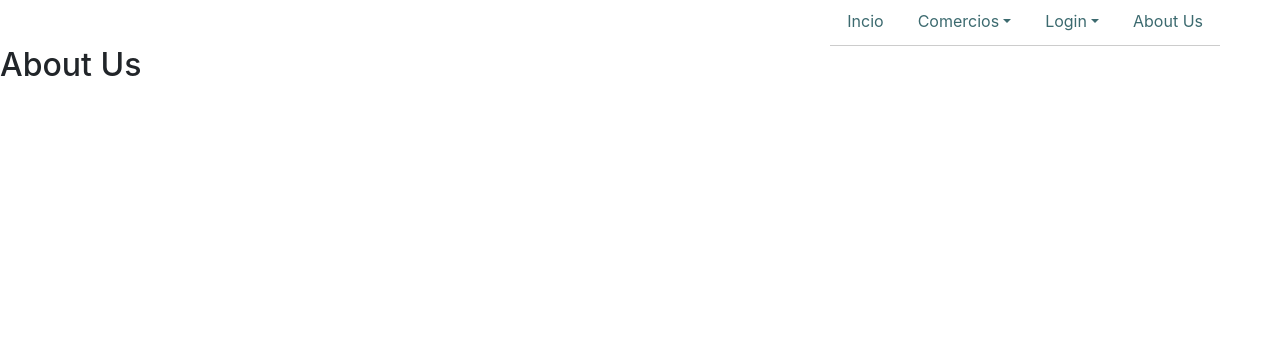
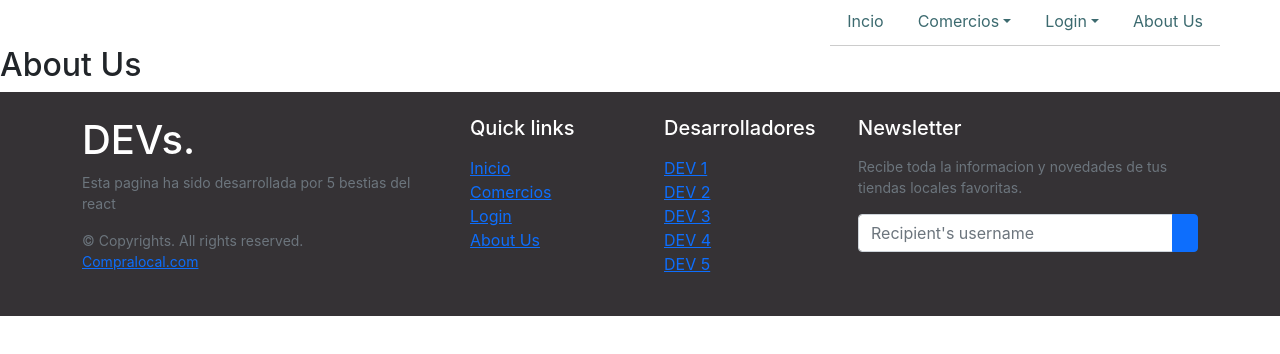
Before and after one commit to franagan/finalProyect, a React (Create React App) app: page /about in a window 1280 px wide. Shown: the top 354 px of the page. Built offline with nearby package versions, Linux system fonts and the light colour scheme.

Commit message:
Home modificado ligeramente, Footer añadido

```diff
--- a/package.json
+++ b/package.json
@@ -3,10 +3,12 @@
   "version": "0.1.0",
   "private": true,
   "dependencies": {
+    "@fortawesome/fontawesome-free": "^6.4.0",
     "@testing-library/jest-dom": "^5.17.0",
     "@testing-library/react": "^13.4.0",
     "@testing-library/user-event": "^13.5.0",
     "bootstrap": "^5.3.0",
+    "bootstrap-icons": "^1.10.5",
     "nodemodule": "^0.3.0",
     "react": "^18.2.0",
     "react-dom": "^18.2.0",
--- a/src/App.js
+++ b/src/App.js
@@ -9,6 +9,7 @@ import Comercio3 from "./pages/Comercios/Comercio3";
 import Login from "./pages/Login/Login";
 import Register from "./pages/Register/Register";
 import About from "./pages/About/About";
+import Footer from "./componentes/Footer/Footer";
 
 const App = () => {
   return (
@@ -25,6 +26,7 @@ const App = () => {
           <Route path="/register" element={<Register />} />
           <Route path="/about" element={<About />} />
         </Routes>
+        <Footer/>
       </div>
     </Router>
   );
--- /dev/null
+++ b/src/componentes/Footer/Footer.css
@@ -0,0 +1,4 @@
+.test{
+    background-color: #353235;
+}
+/* #353235; */
--- /dev/null
+++ b/src/componentes/Footer/Footer.js
@@ -0,0 +1,55 @@
+import React from 'react'
+import "./Footer.css";
+import { Link } from 'react-router-dom';
+
+
+
+const Footer = () => {
+  return (
+    <footer class="w-100 py-4 flex-shrink-0" className="test">
+        <div class="container py-4">
+            <div class="row gy-4 gx-5">
+                <div class="col-lg-4 col-md-6">
+                    <h5 class="h1 text-white">DEVs.</h5>
+                    <p class="small text-muted">Esta pagina ha sido desarrollada por 5 bestias del react</p>
+                    <p class="small text-muted mb-0">&copy; Copyrights. All rights reserved. <Link class="text-primary" to="">Compralocal.com</Link></p>
+                </div>
+                <div class="col-lg-2 col-md-6">
+                    <h5 class="text-white mb-3" >Quick links</h5>
+                    <ul class="list-unstyled text-muted">
+                       <li><Link  to="">Inicio</Link></li>
+                       <li><Link  to="Comercios">Comercios</Link></li>
+                       <li><Link  to="login">Login</Link></li>
+                       <li><Link  to="About">About Us</Link></li>
+
+                    </ul>
+                </div>
+                <div class="col-lg-2 col-md-6">
+                    <h5 class="text-white mb-3" >Desarrolladores </h5>
+                    <ul class="list-unstyled text-muted">
+                       <li><a  href="https://www.linkedin.com">DEV 1</a></li>
+                       <li><a  href="https://www.linkedin.com"> DEV 2</a></li>
+                       <li><a  href="https://www.linkedin.com">DEV 3</a></li>
+                       <li><a  href="https://www.linkedin.com">DEV 4</a></li>
+                       <li><a  href="https://www.linkedin.com">DEV 5</a></li>
+
+                    </ul>
+                </div>
+                <div class="col-lg-4 col-md-6">
+                    <h5 class="text-white mb-3">Newsletter</h5>
+                    <p class="small text-muted">Recibe toda la informacion y novedades de tus tiendas locales favoritas.</p>
+                    <form action="#">
+                        <div class="input-group mb-3">
+                            <input class="form-control" type="text" placeholder="Recipient's username" aria-label="Recipient's username" aria-describedby="button-addon2"/>
+                            <button class="btn btn-primary" id="button-addon2" type="button"><i class="fas fa-paper-plane"></i></button>
+                        </div>
+                    </form>
+                </div>
+            </div>
+        </div>
+    </footer>
+
+  )
+}
+
+export default Footer
--- a/src/index.js
+++ b/src/index.js
@@ -2,6 +2,7 @@ import React from 'react';
 import ReactDOM from 'react-dom/client';
 import './index.css';
 import App from './App';
+
 
 
 const root = ReactDOM.createRoot(document.getElementById('root'));
```
Also changed, not shown: 1 other file (tests, documents, lock files or other folders).
